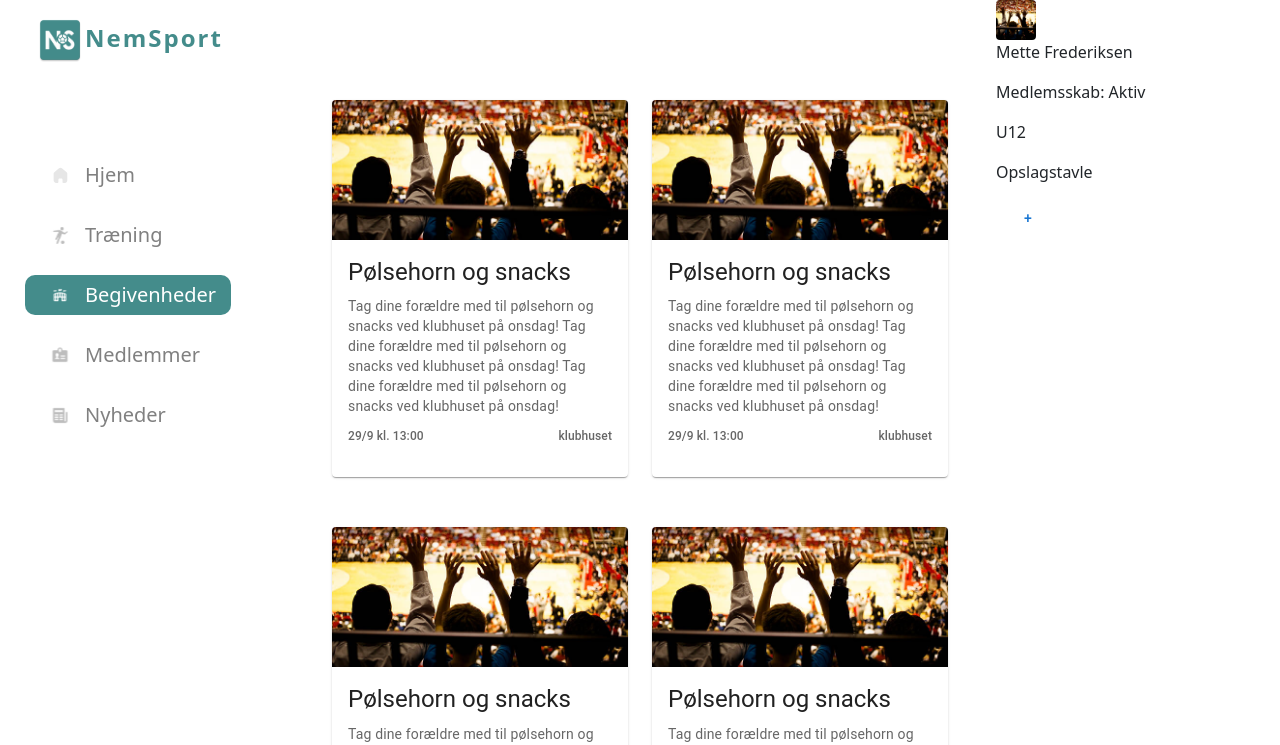
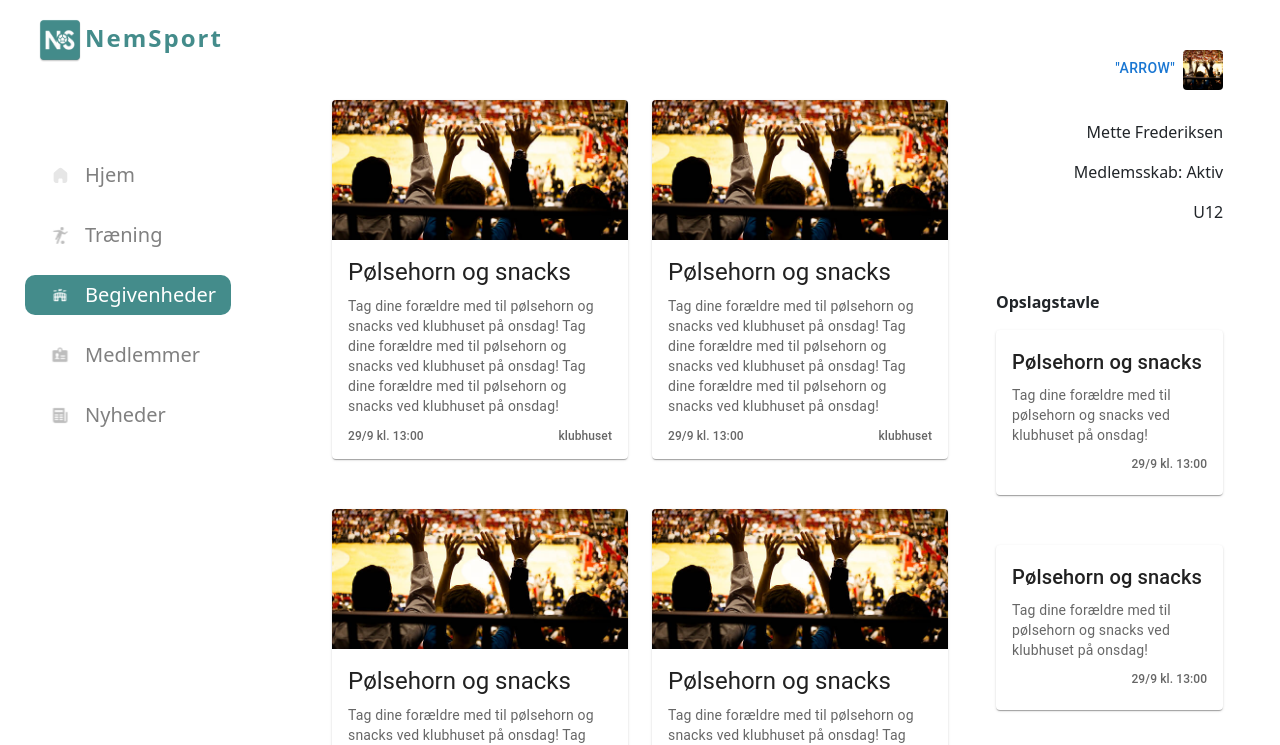
Before and after one commit to madsstorgaardnielsen/group5-proj, a React (Create React App) app in the folder fbcmanager-frontend/: page /events in a window 1280 px wide. Shown: the top 745 px of the page. Built offline with nearby package versions, Linux system fonts and the light colour scheme.

Commit message:
RightColumn looks better and added bulletin board cards

```diff
--- a/fbcmanager-frontend/src/components/RightColumn.js
+++ b/fbcmanager-frontend/src/components/RightColumn.js
@@ -1,35 +1,48 @@
 import * as React from 'react';
-import IconButton from '@mui/material/IconButton';
 import Button from '@mui/material/Button';
 import Menu from '@mui/material/Menu';
 import MenuItem from '@mui/material/MenuItem';
 import Fade from '@mui/material/Fade';
 
+import Grid from '@mui/material/Grid';
+import Card from '@mui/material/Card';
+import CardContent from '@mui/material/CardContent';
+import Typography from '@mui/material/Typography';
+import {CardActionArea} from "@mui/material";
+import {useNavigate} from "react-router-dom";
 import Avatar from '@mui/material/Avatar';
 import UserPic from "../res/img/events/eventPic.jpg";
-import DropdownIcon from "../res/img/navbar/home.svg";
 
-
-
+import "../scss/style.scss";
 
 
 export default function RightColumn() {
     return(
-        <nav className="RightColumn">
-            <Avatar alt="Mette Frederiksen" src={UserPic} variant="rounded"/>
-            <p>Mette Frederiksen</p>
-            <p>Medlemsskab: Aktiv</p>
-            <p>U12</p>
-            <p>Opslagstavle</p>
+        <div className="right_column">
+            <div className="column_top">
+                <div>
+                    <div className="avatar_dropdown">
+                        <Avatar alt="Profile Picture" src={UserPic} variant="rounded"/>
+                    </div>
+                    <div className="avatar_dropdown">
+                        <DropdownMenu/>
+                    </div>
+                </div>
+                <p className="right_align">Mette Frederiksen</p>
+                <p className="right_align">Medlemsskab: Aktiv</p>
+                <p className="right_align">U12</p>
+            </div>
 
-            <DropdownMenu/>
-
-        </nav>
+            <div className="bulletin_card_grid">
+                <p className="bulletin_header">Opslagstavle</p>
+                <FormRow/>
+            </div>
+        </div>
     )
 }
 
 
-
+//Inspiration from mui.com/components/buttons/
 function DropdownMenu() {
 
     const [anchorEl, setAnchorEl] = React.useState(null);
@@ -50,7 +63,7 @@ function DropdownMenu() {
                 aria-expanded={open ? 'true' : undefined}
                 onClick={handleClick}
             >
-                +
+                "arrow"
             </Button>
             <Menu
                 id="fade-menu"
@@ -69,3 +82,46 @@ function DropdownMenu() {
         </div>
     );
 }
+
+const numberOfCards = 4;
+function FormRow() {
+    return (
+        <React.Fragment>
+                <section className="bulletin_card_grid">
+                    {Array.from({ length: numberOfCards }, (_, i) => <span key={i}>
+                            <EventCard/>
+                        </span>)}
+                </section>
+        </React.Fragment>
+    );
+}
+
+function EventCard() {
+    const navigate = useNavigate()
+    const toHome = () => {
+        navigate('/home')
+    }
+
+    return (
+        <Card sx={{ maxWidth: 400 }} className="bulletin_card">
+            <CardContent>
+                <Typography gutterBottom variant="h6" component="div">
+                    Pølsehorn og snacks
+                </Typography>
+                <Typography variant="body2" color="text.secondary">
+                    Tag dine forældre med til pølsehorn og snacks ved klubhuset på onsdag!
+                </Typography>
+
+
+                <div className="grid-container">
+                    <div>
+                        <Typography variant="subtitle2" color="text.secondary">
+                            <p className="bulletin_date">29/9 kl. 13:00</p>
+                        </Typography></div>
+
+                </div>
+
+            </CardContent>
+        </Card>
+    );
+}
--- a/fbcmanager-frontend/src/scss/eventPage.scss
+++ b/fbcmanager-frontend/src/scss/eventPage.scss
@@ -13,10 +13,14 @@
         .cardDate {
             font-size: 12px;
             float: left;
+            height: 0px;
+
         }
         .cardLocation {
             font-size: 12px;
             float: right;
+            height: 0px;
+
         }
     }
 }
--- a/fbcmanager-frontend/src/scss/style.scss
+++ b/fbcmanager-frontend/src/scss/style.scss
@@ -66,6 +66,53 @@
   text-decoration-line: underline;
   text-underline-offset: 5px;
   color: white;
+}
+
+/* -------------Right Column------------- */
+.right_column {
+  padding-top: 50px;
+  padding-right: 20%;
+}
+
+.column_top {
+  display: grid;
+  justify-content: flex-end;
+  grid-template-columns: 100%;
+}
+.avatar_dropdown {
+  display: inline-block;
+  float: right;
+  margin-bottom: 30px;
+}
+.right_align {
+  text-align: right;
+}
+.bulletin_header{
+  padding-top: 50px;
+  font-weight: bold;
+
+}
+.bulletin_card_grid{
+  display: grid;
+  justify-content: flex-end;
+  grid-template-columns: 100%;
+}
+.bulletin_card{
+  margin-bottom: 50px;
+  margin-left: auto;
+  margin-right: 0;
+  float: right;
+  .grid-container {
+    display: grid;
+    grid-template-columns: 100%;
+    padding-top: 10px;
+
+    .bulletin_date {
+      font-size: 12px;
+      float: right;
+      height: 0;
+    }
+  }
 }
 
 
```
